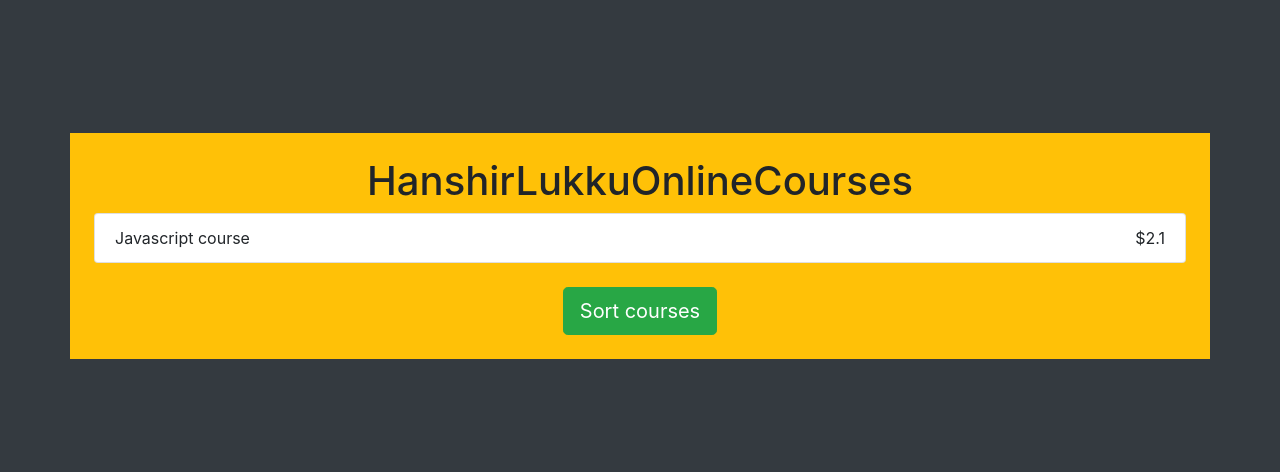
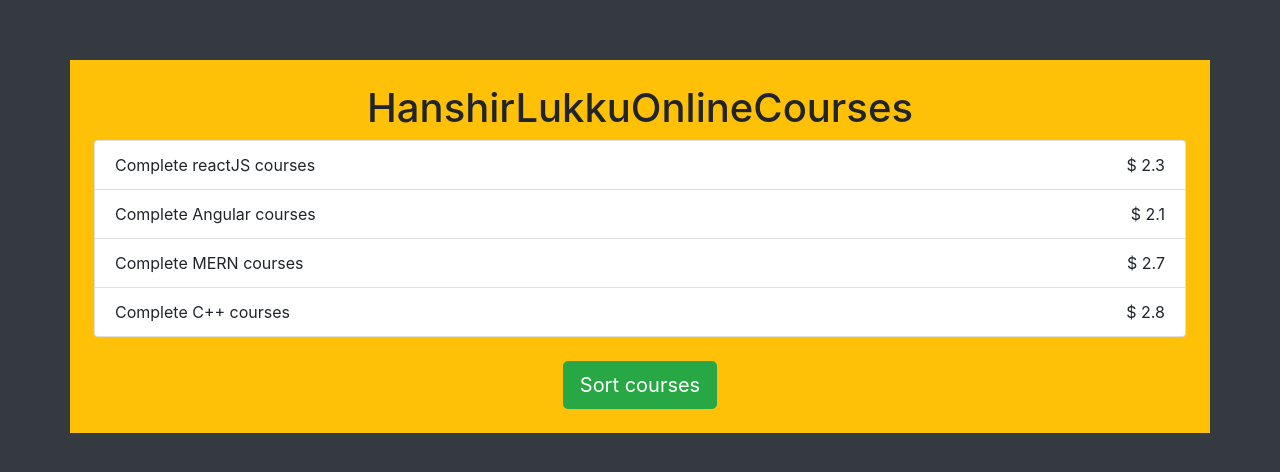
Before and after one commit to 5cientist/javaScript2020, a plain HTML site: page project3/index.html in a window 1280 px wide. Shown: the part 154-626 px from the top of the page. Drawn offline with nearby package versions, Linux system fonts and the light colour scheme.

Commit message:
project 3 completed

```diff
--- a/project3/script.js
+++ b/project3/script.js
@@ -0,0 +1,54 @@
+const courses = [
+    {
+        name: "Complete reactJS courses",
+        price: "2.3"
+    },
+    {
+        name: "Complete Angular courses",
+        price: "2.1"
+    },
+    {
+        name: "Complete MERN courses",
+        price: "2.7"
+    },
+    {
+        name: "Complete C++ courses",
+        price: "2.8"
+    },
+];
+
+
+function gemerateLIST(){
+    const ul = document.querySelector(".list-group");
+    ul.innerHTML = "";
+    courses.forEach( course => {
+
+        const li = document.createElement("li");
+        li.classList.add("list-group-item");
+
+        const name = document.createTextNode(course.name);
+        li.appendChild(name);
+
+        const span = document.createElement("span");
+        span.classList.add("float-right");
+        const price = document.createTextNode("$ " + course.price);
+        span.appendChild(price);
+
+        li.appendChild(span);
+        ul.appendChild(li)
+
+    });
+
+}
+
+// gemerateLIST();
+
+window.addEventListener("load", gemerateLIST);
+
+
+const button = document.querySelector(".sort-btn");
+
+button.addEventListener("click", () =>  {
+    courses.sort( (a,b) => a.price - b.price );
+    gemerateLIST();
+});
```
Also changed, not shown: project3/index.html (+2 -0 lines).
